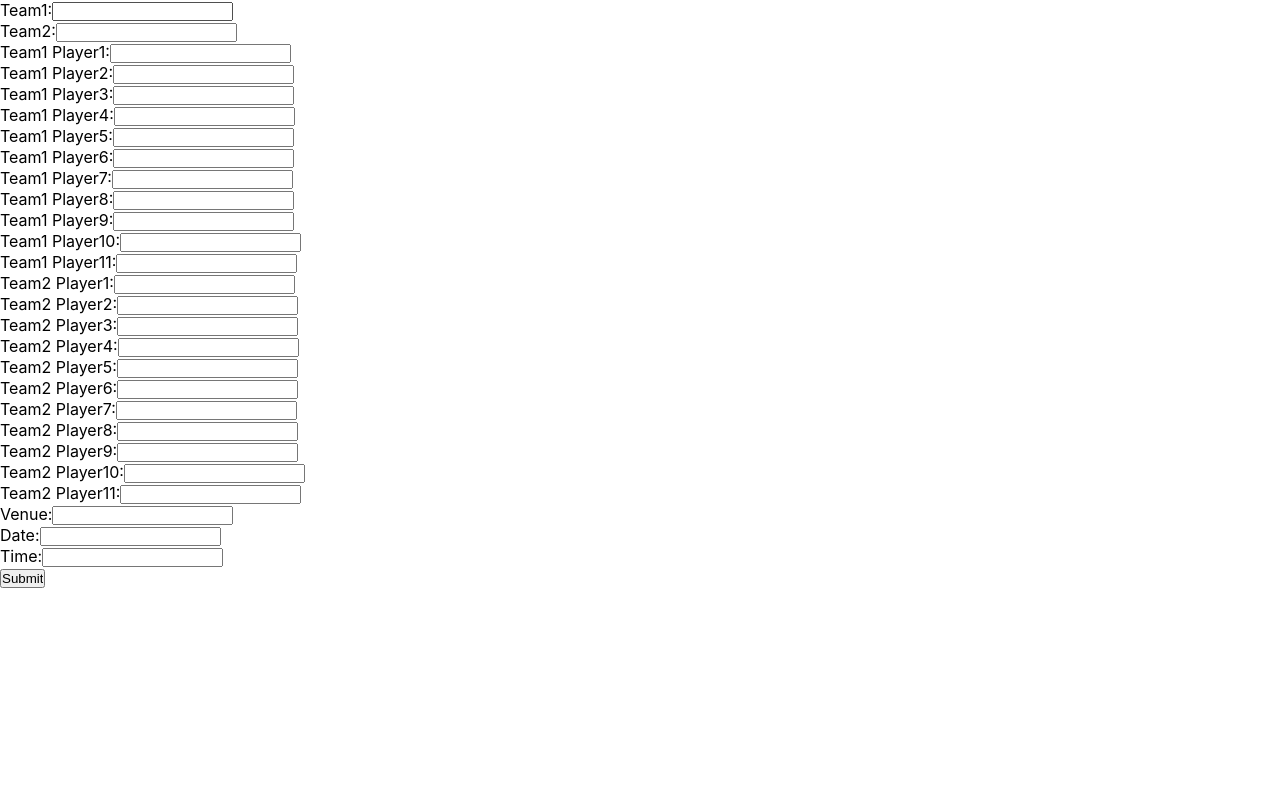
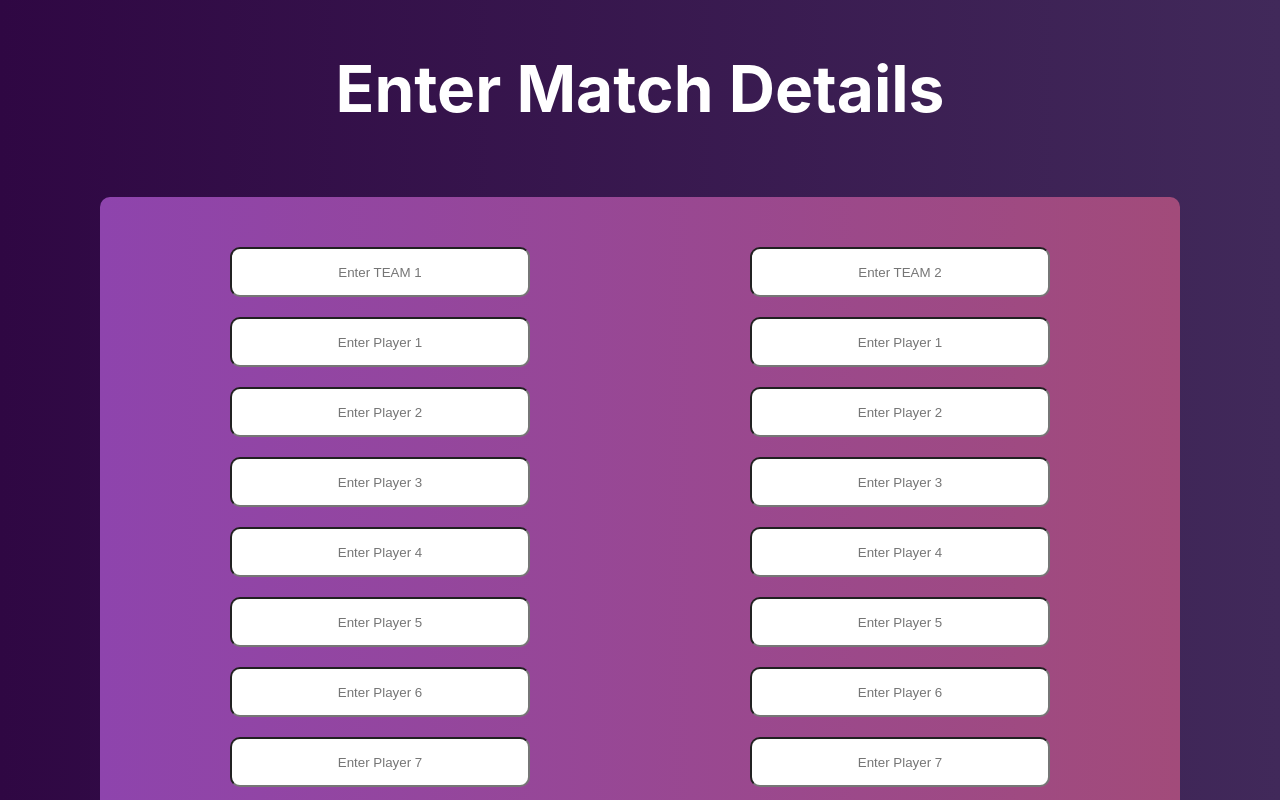
Before and after one commit to ayushpatel2004/Cricket_Betting_dApp, a React (Create React App) app in the folder admin/: page /matchinput in a window 1280 px wide. Shown: the top 800 px of the page. Built offline with nearby package versions, Linux system fonts and the light colour scheme.

Commit message:
admin pages modified

```diff
--- a/admin/package.json
+++ b/admin/package.json
@@ -14,6 +14,7 @@
     "ethers": "^5.7.2",
     "react": "^18.2.0",
     "react-dom": "^18.2.0",
+    "react-icons": "^4.8.0",
     "react-router-dom": "^6.10.0",
     "react-scripts": "5.0.1",
     "react-spinners": "^0.13.8",
--- a/admin/src/App.css
+++ b/admin/src/App.css
@@ -1,41 +1,3 @@
-.App {
-  text-align: center;
-}
-
-.App-logo {
-  height: 40vmin;
-  pointer-events: none;
-}
-
-@media (prefers-reduced-motion: no-preference) {
-  .App-logo {
-    animation: App-logo-spin infinite 20s linear;
-  }
-}
-
-.App-header {
-  background-color: #282c34;
-  min-height: 100vh;
-  display: flex;
-  flex-direction: column;
-  align-items: center;
-  justify-content: center;
-  font-size: calc(10px + 2vmin);
-  color: white;
-}
-
-.App-link {
-  color: #61dafb;
-}
-
-@keyframes App-logo-spin {
-  from {
-    transform: rotate(0deg);
-  }
-  to {
-    transform: rotate(360deg);
-  }
-}
 * {
   box-sizing: border-box;
   padding: 0;
@@ -44,7 +6,9 @@
 }
 
 body {
-  background: var(--color-bg);
+  background: #41295a;
+  background: -webkit-linear-gradient(to right, #2F0743, #41295a);
+  background: linear-gradient(to right, #2F0743, #41295a);
 }
 
 a {
@@ -53,20 +17,9 @@ a {
 }
 
 .gradient__bg {
-  background:-moz-radial-gradient(circle at 3% 25%, rgba(0, 40, 83, 1) 0%, rgba(4, 12, 24, 1) 25%);
-
-  /* safari 5.1+,chrome 10+ */
-  background:-webkit-radial-gradient(circle at 3% 25%, rgba(0, 40, 83, 1) 0%, rgba(4, 12, 24, 1) 25%);
-
-  /* opera 11.10+ */
-  background:-o-radial-gradient(circle at 3% 25%, rgba(0, 40, 83, 1) 0%, rgba(4, 12, 24, 1) 25%);
-
-  /* ie 10+ */
-  background:-ms-radial-gradient(circle at 3% 25%, rgba(0, 40, 83, 1) 0%, rgba(4, 12, 24, 1) 25%);
-
-  /* global 92%+ browsers support */
-  background:radial-gradient(circle at 3% 25%, rgba(0, 40, 83, 1) 0%, rgba(4, 12, 24, 1) 25%);
-  height: fit-content;
+  background: #41295a;
+  background: -webkit-linear-gradient(to right, #2F0743, #41295a);
+  background: linear-gradient(to right, #2F0743, #41295a);
 }
 
 .gradient__text {
--- a/admin/src/components/Mycard.js
+++ b/admin/src/components/Mycard.js
@@ -5,7 +5,7 @@ import { WrapperContext } from "../context/wrappercontext";
 import './mycard.css'
 // import {Navbar} from "./container"
 
-const Mycard=({team1,team2,contract})=>{
+const Mycard=({team1,team2,contract,venue,date,time})=>{
 const navigate = useNavigate();
 const {onselectmatch} = useContext(WrapperContext);
 const onsubmit = (e) => {
@@ -15,9 +15,9 @@ const onsubmit = (e) => {
 return (
     <div class="match-card">
         <h2>{team1} vs {team2}</h2>
-        {/* <p>Venue: {venue}</p>
+        <p>Venue: {venue}</p>
         <p>Date: {date}</p>
-        <p>Time: {time}</p> */}
+        <p>Time: {time}</p>
         <div class="bet-toggle">
             <button onClick={onsubmit} id="winning-amount" class="active">Close Match</button>
         </div>
--- a/admin/src/container/Form1.js
+++ b/admin/src/container/Form1.js
@@ -2,8 +2,8 @@ import { Button } from "@mui/material";
 import React, { useContext } from "react";
 import { useNavigate } from "react-router-dom";
 import { WrapperContext } from "../context/wrappercontext";
-import Loader from "../components/Loader";
-
+import './form1.css';
+import Navbar from "./navbar/Navbar";
 
 const Form1=()=>{
     const navigate = useNavigate();
@@ -22,6 +22,13 @@ const Form1=()=>{
         e.preventDefault();
 
         console.log(formDataMatchinfo);
+        // const playername1 = formDataPlayer1info.map((player)=>c);
+        // console.log(formDataPlayer2info);
+
+
+        // console.log(playerlist1);
+
+        // const playerlist1=[];
 
         const {team1_player1,team1_player2,team1_player3,team1_player4,team1_player5,team1_player6,team1_player7,team1_player8,team1_player9,team1_player10,team1_player11} = formDataPlayer1info;
 
@@ -38,147 +45,132 @@ const Form1=()=>{
         navigate(-1);
     }
     return (
-        <div>
-        {loadingmatchcreate?<Loader/>:
-        <form>
+        <div className="gradient__bg match_details " >
+            <h1 className="">Enter Match Details</h1>
+        <form className="form match-card1 ">
+        <div className="form1">
+            <div className="team1 team">
             <label>
-                Team1:
-                <input required type="text" name="team1"  onChange={(e) => handleChange(e, "team1")}/>
+
+                <input required type="text" name="team1" placeholder="Enter TEAM 1" onChange={(e) => handleChange(e, "team1")}/>
             </label>
             <br></br>
             <label>
-                Team2:
-                <input required type="text" name="team2" onChange={(e) => handleChange(e, "team2")}/>
+                <input required type="text" name="team1_player1" placeholder="Enter Player 1" onChange={(e) => handleChangePlayer1(e, "team1_player1")}/>
             </label>
             <br></br>
             <label>
-                Team1 Player1:
-                <input required type="text" name="team1_player1" onChange={(e) => handleChangePlayer1(e, "team1_player1")}/>
+                <input required type="text" name="team1_player2"  placeholder="Enter Player 2" onChange={(e) => handleChangePlayer1(e, "team1_player2")}/>
             </label>
             <br></br>
             <label>
-                Team1 Player2:
-                <input required type="text" name="team1_player2" onChange={(e) => handleChangePlayer1(e, "team1_player2")}/>
+                <input required type="text" name="team1_player3" placeholder="Enter Player 3" onChange={(e) => handleChangePlayer1(e, "team1_player3")}/>
             </label>
             <br></br>
             <label>
-                Team1 Player3:
-                <input required type="text" name="team1_player3" onChange={(e) => handleChangePlayer1(e, "team1_player3")}/>
+                <input required type="text" name="team1_player4" placeholder="Enter Player 4" onChange={(e) => handleChangePlayer1(e, "team1_player4")} />
             </label>
             <br></br>
             <label>
-                Team1 Player4:
-                <input required type="text" name="team1_player4"onChange={(e) => handleChangePlayer1(e, "team1_player4")} />
+                <input required type="text" name="team1_player5" placeholder="Enter Player 5" onChange={(e) => handleChangePlayer1(e, "team1_player5")}/>
             </label>
             <br></br>
             <label>
-                Team1 Player5:
-                <input required type="text" name="team1_player5" onChange={(e) => handleChangePlayer1(e, "team1_player5")}/>
+                <input required type="text" name="team1_player6" placeholder="Enter Player 6" onChange={(e) => handleChangePlayer1(e, "team1_player6")}/>
             </label>
             <br></br>
             <label>
-                Team1 Player6:
-                <input required type="text" name="team1_player6" onChange={(e) => handleChangePlayer1(e, "team1_player6")}/>
+                <input required type="text" name="team1_player7" placeholder="Enter Player 7" onChange={(e) => handleChangePlayer1(e, "team1_player7")}/>
             </label>
             <br></br>
             <label>
-                Team1 Player7:
-                <input required type="text" name="team1_player7" onChange={(e) => handleChangePlayer1(e, "team1_player7")}/>
+                <input required type="text" name="team1_player8" placeholder="Enter Player 8" onChange={(e) => handleChangePlayer1(e, "team1_player8")}/>
             </label>
             <br></br>
             <label>
-                Team1 Player8:
-                <input required type="text" name="team1_player8" onChange={(e) => handleChangePlayer1(e, "team1_player8")}/>
+                <input required type="text" name="team1_player9" placeholder="Enter Player 9" onChange={(e) => handleChangePlayer1(e, "team1_player9")}/>
             </label>
             <br></br>
             <label>
-                Team1 Player9:
-                <input required type="text" name="team1_player9" onChange={(e) => handleChangePlayer1(e, "team1_player9")}/>
+                <input required type="text" name="team1_player10" placeholder="Enter Player 10" onChange={(e) => handleChangePlayer1(e, "team1_player10")}/>
             </label>
             <br></br>
             <label>
-                Team1 Player10:
-                <input required type="text" name="team1_player10" onChange={(e) => handleChangePlayer1(e, "team1_player10")}/>
+                <input required type="text" name="team1_player11" placeholder="Enter Player 11" onChange={(e) => handleChangePlayer1(e, "team1_player11")}/>
+            </label>
+            <br></br>
+            </div>
+            <div className="team2 team">
+            <label >
+                <input required type="text" name="team2" placeholder="Enter TEAM 2" onChange={(e) => handleChange(e, "team2")}/>
             </label>
             <br></br>
             <label>
-                Team1 Player11:
-                <input required type="text" name="team1_player11" onChange={(e) => handleChangePlayer1(e, "team1_player11")}/>
+                <input required type="text" name="team2_player1" placeholder="Enter Player 1" onChange={(e) => handleChangePlayer2(e, "team2_player1")}/>
             </label>
             <br></br>
             <label>
-                Team2 Player1:
-                <input required type="text" name="team2_player1" onChange={(e) => handleChangePlayer2(e, "team2_player1")}/>
+                <input required type="text" name="team2_player2" placeholder="Enter Player 2" onChange={(e) => handleChangePlayer2(e, "team2_player2")}/>
             </label>
             <br></br>
             <label>
-                Team2 Player2:
-                <input required type="text" name="team2_player2" onChange={(e) => handleChangePlayer2(e, "team2_player2")}/>
+                <input required type="text" name="team2_player3" placeholder="Enter Player 3" onChange={(e) => handleChangePlayer2(e, "team2_player3")}/>
             </label>
             <br></br>
             <label>
-                Team2 Player3:
-                <input required type="text" name="team2_player3" onChange={(e) => handleChangePlayer2(e, "team2_player3")}/>
+                <input required type="text" name="team2_player4" placeholder="Enter Player 4" onChange={(e) => handleChangePlayer2(e, "team2_player4")}/>
             </label>
             <br></br>
             <label>
-                Team2 Player4:
-                <input required type="text" name="team2_player4" onChange={(e) => handleChangePlayer2(e, "team2_player4")}/>
+                <input required type="text" name="team2_player5" placeholder="Enter Player 5" onChange={(e) => handleChangePlayer2(e, "team2_player5")}/>
             </label>
             <br></br>
             <label>
-                Team2 Player5:
-                <input required type="text" name="team2_player5" onChange={(e) => handleChangePlayer2(e, "team2_player5")}/>
+                <input required type="text" name="team2_player6" placeholder="Enter Player 6" onChange={(e) => handleChangePlayer2(e, "team2_player6")}/>
             </label>
             <br></br>
             <label>
-                Team2 Player6:
-                <input required type="text" name="team2_player6" onChange={(e) => handleChangePlayer2(e, "team2_player6")}/>
+                <input required type="text" name="team2_player7" placeholder="Enter Player 7" onChange={(e) => handleChangePlayer2(e, "team2_player7")}/>
             </label>
             <br></br>
             <label>
-                Team2 Player7:
-                <input required type="text" name="team2_player7" onChange={(e) => handleChangePlayer2(e, "team2_player7")}/>
+                <input required type="text" name="team2_player8" placeholder="Enter Player 8" onChange={(e) => handleChangePlayer2(e, "team2_player8")}/>
             </label>
             <br></br>
             <label>
-                Team2 Player8:
-                <input required type="text" name="team2_player8" onChange={(e) => handleChangePlayer2(e, "team2_player8")}/>
+                <input required type="text" name="team2_player9" placeholder="Enter Player 9" onChange={(e) => handleChangePlayer2(e, "team2_player9")}/>
             </label>
             <br></br>
             <label>
-                Team2 Player9:
-                <input required type="text" name="team2_player9" onChange={(e) => handleChangePlayer2(e, "team2_player9")}/>
+                <input required type="text" name="team2_player10" placeholder="Enter Player 10" onChange={(e) => handleChangePlayer2(e, "team2_player10")}/>
             </label>
             <br></br>
             <label>
-                Team2 Player10:
-                <input required type="text" name="team2_player10" onChange={(e) => handleChangePlayer2(e, "team2_player10")}/>
+                <input required type="text" name="team2_player11" placeholder="Enter Player 11" onChange={(e) => handleChangePlayer2(e, "team2_player11")}/>
+            </label>
+            <br></br>
+
+            </div>
+
+            </div>
+            <div>
+            <label>
+                <input required type="text" name="venue" placeholder="Enter Venue" onChange={(e)=>setformvenueinfo(e.target.value)}/>
             </label>
             <br></br>
             <label>
-                Team2 Player11:
-                <input required type="text" name="team2_player11" onChange={(e) => handleChangePlayer2(e, "team2_player11")}/>
+                <input required type="text" name="date" placeholder="Enter Date" onChange={(e)=>setformdateinfo(e.target.value)}/>
             </label>
             <br></br>
             <label>
-                Venue:
-                <input required type="text" name="venue" onChange={(e)=>setformvenueinfo(e.target.value)}/>
+                <input required type="text" name="time" placeholder="Enter Time" onChange={(e)=>setformtimeinfo(e.target.value)}/>
             </label>
             <br></br>
-            <label>
-                Date:
-                <input required type="text" name="date" onChange={(e)=>setformdateinfo(e.target.value)}/>
-            </label>
-            <br></br>
-            <label>
-                Time:
-                <input required type="text" name="time" onChange={(e)=>setformtimeinfo(e.target.value)}/>
-            </label>
-            <br></br>
-            <input onClick={handlesubmit} type="submit" value="Submit" />
-        </form>}
             </div>
+            <input onClick={handlesubmit} type="submit" className="submit" value="Submit" />
+
+        </form>
+        </div>
     )
 }
 
--- a/admin/src/container/Home.js
+++ b/admin/src/container/Home.js
@@ -24,7 +24,7 @@ const Home=()=>{
                     }
                 </div>
             </div>
-            <div className="createMatch"><Button  onClick={() => navigate('matchinput')} variant="contained">Create Match</Button></div>
+            <div className="createMatch"><button className="create-match"  onClick={() => navigate('matchinput')} variant="contained">Create Match</button></div>
 
         </div>
     )
--- /dev/null
+++ b/admin/src/container/form1.css
@@ -0,0 +1,83 @@
+@import "//netdna.bootstrapcdn.com/font-awesome/3.0/css/font-awesome.css";
+
+.form1{
+    display: flex;
+    flex-direction: row;
+    align-items: center;
+    justify-content: center;
+    color: white;
+}
+
+.match_details{
+    display: flex;
+    flex-direction: column;
+    align-items: center;
+    justify-content: center;
+    font-family: var(--font-family);
+    font-size:32px;
+}
+
+.form{
+    display: flex;
+    flex-direction: column;
+    align-items: center;
+    justify-content: center;
+  }
+  input{
+    width: 300px;
+    border-radius: 10px;
+    margin-top: 20px;
+    height: 50px;
+    background-color: white;
+    text-align: center;
+  }
+  input:hover{
+    background-color: #6c757d;
+  }
+  .team{
+    padding: 10px;
+    border-radius: 20px;
+    margin-left: 100px;
+    margin-right: 100px;
+    /* box-shadow: 5px 5px 5px 5px rgb(13, 74, 95,0.5); */
+  }
+  h1{
+    margin-bottom: 50px;
+    margin-top: 50px;
+    color: white;
+  }
+  .submit{
+    width: 80px;
+    background-color: azure;
+  }
+  .match-card1{
+    background-image: #c0392b;  /* fallback for old browsers */
+    background-image: -webkit-linear-gradient(to right, #8e44ad, #97483f);  /* Chrome 10-25, Safari 5.1-6 */
+    background-image: linear-gradient(to right, #8e44ad, #b65247);
+    color: #FFFFFF;
+    border-radius: 10px;
+    padding: 20px;
+    margin: 20px;
+    display: flex;
+    height: fit-content;
+    width: fit-content;
+    flex-direction: column;
+    position: relative;
+    transition: 0.5s;
+    background-size: 200% auto;
+}
+
+.match-card1:hover {
+background-position: right center;
+color: white;
+text-decoration: none;
+}
+  .match-card1 h2 {
+    font-size: 24px;
+    height: 70px;
+  }
+
+  .match-card1 p {
+    font-size: 16px;
+    margin-bottom: 10px;
+  }
--- a/admin/src/container/navbar/Navbar.jsx
+++ b/admin/src/container/navbar/Navbar.jsx
@@ -1,6 +1,5 @@
 import React, { useState } from 'react';
 import { RiMenu3Line, RiCloseLine } from 'react-icons/ri';
-import logo from '../../assets/logo.svg';
 import './navbar.css';
 import { useNavigate } from "react-router-dom";
 
@@ -10,7 +9,6 @@ const Navbar = () => {
 		<div className="crickbet__navbar">
 			<div className="crickbet__navbar-links">
 				<div className="crickbet__navbar-links_logo">
-					<img src={logo} />
 				</div>
 				<div className="crickbet__navbar-links_container">
 					<p><a href="#home">Home</a></p>
--- a/admin/src/context/wrappercontext.js
+++ b/admin/src/context/wrappercontext.js
@@ -88,6 +88,9 @@ export const WrapperProvider = ({ children }) => {
             list.push({
               team1: element.team1,
               team2: element.team2,
+              venue: element.venue,
+              time: element.time,
+              date: element.date,
               contract: livematchescontracts[index]
             });
           }
```
Also changed, not shown: admin/src/components/mycard.css (+61 -1 lines), admin/src/container/home.css (+21 -1 lines), 1 other file (tests, documents, lock files or other folders).
